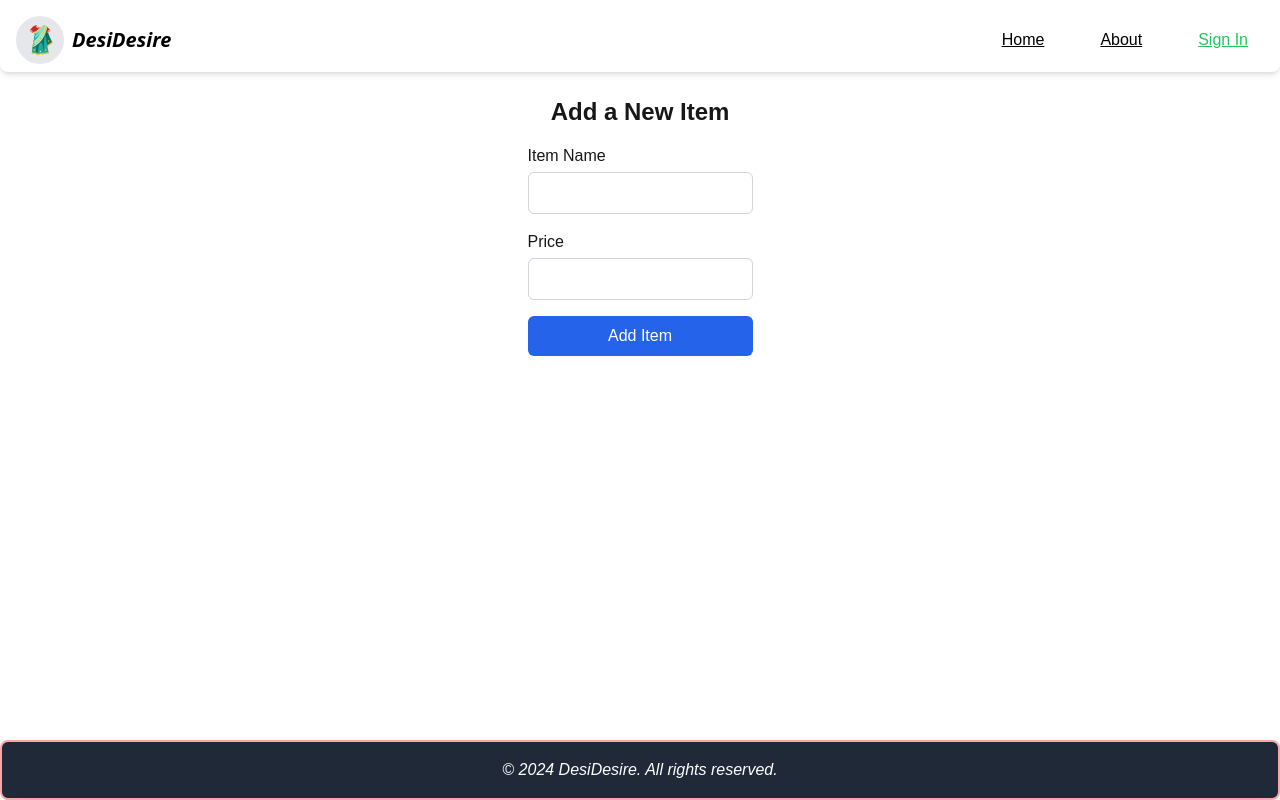
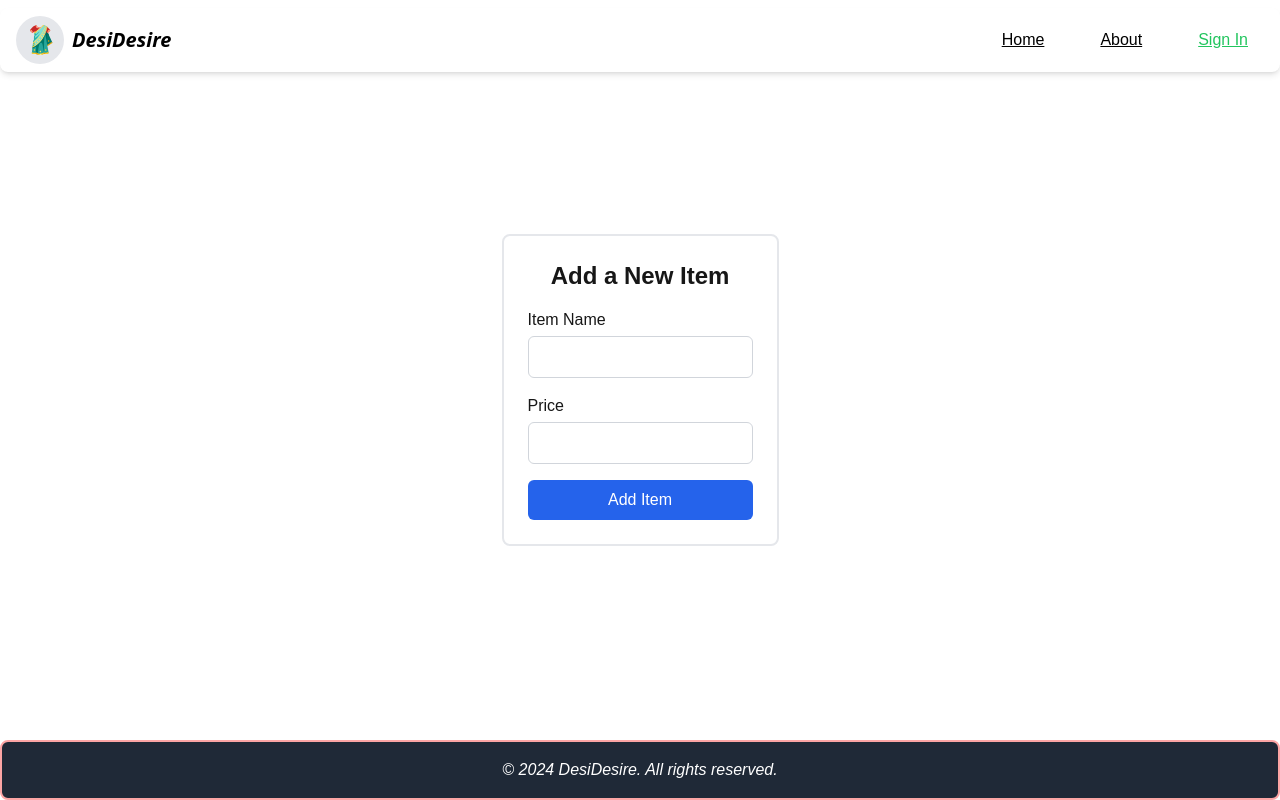
Before and after one commit to Galactic-Coder98/DesiDesire, a Next.js app: page /add-item in a window 1280 px wide. Built offline with nearby package versions, Linux system fonts and the light colour scheme; no server answers.

Commit message:
Centering add item form and cards on home page

```diff
--- a/app/add-item/page.js
+++ b/app/add-item/page.js
@@ -44,7 +44,7 @@ const AddItem = () => {
   };
 
   return (
-    <div className="mx-auto p-6">
+    <div className="mx-auto p-6 border-2 border-white-300 rounded-lg">
       <h1 className="text-2xl font-bold mb-4 text-center">Add a New Item</h1>
 
       {error && <div className="text-red-500 mb-4">{error}</div>}
--- a/app/layout.js
+++ b/app/layout.js
@@ -30,7 +30,7 @@ export default function RootLayout({ children }) {
           <Navbar />
 
           {/* Main content */}
-          <main className="flex-grow max-w-screen-xl mx-auto">
+          <main className="flex-grow max-w-screen-xl mx-auto flex items-center justify-center">
             {children}
           </main>
 
```
